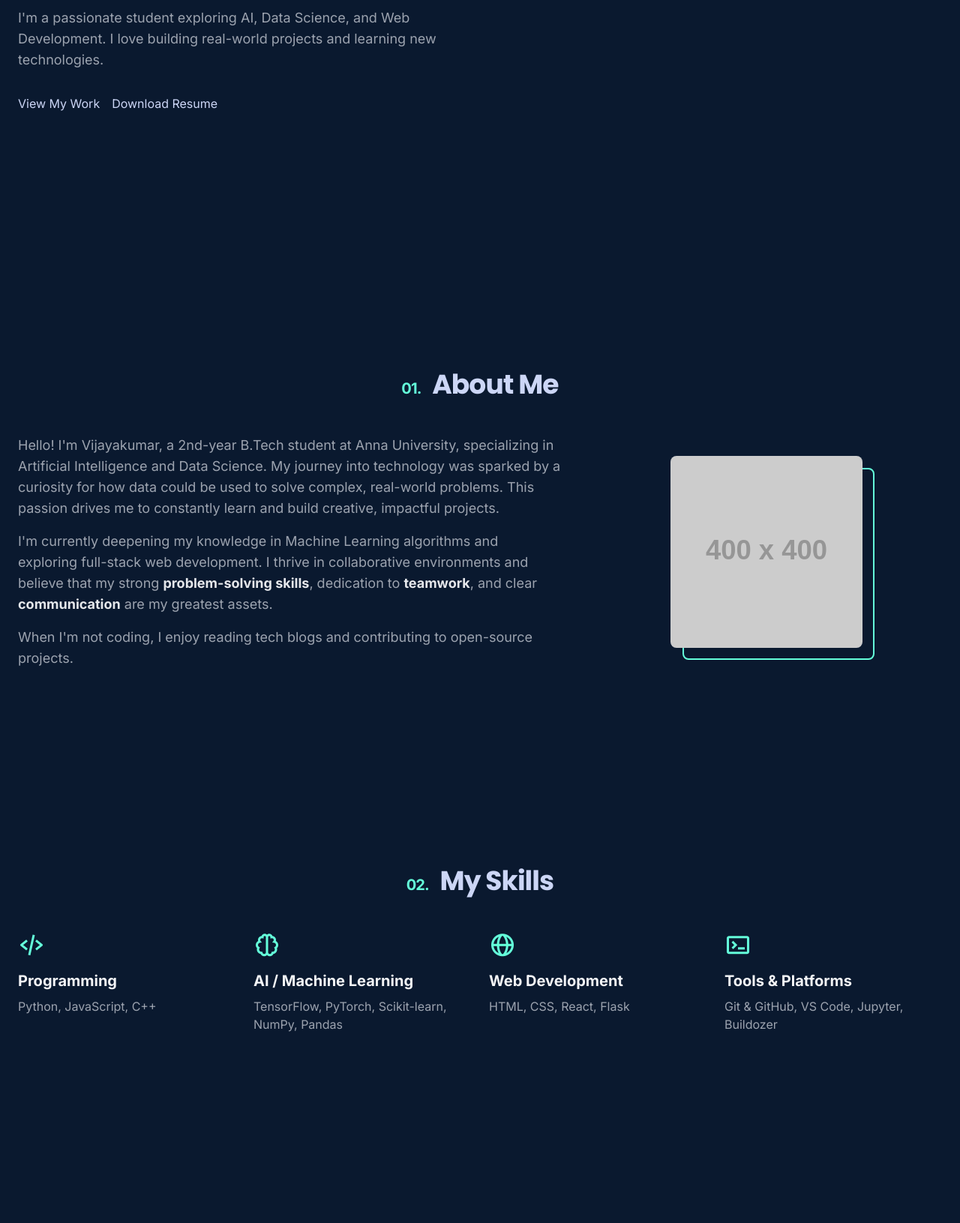
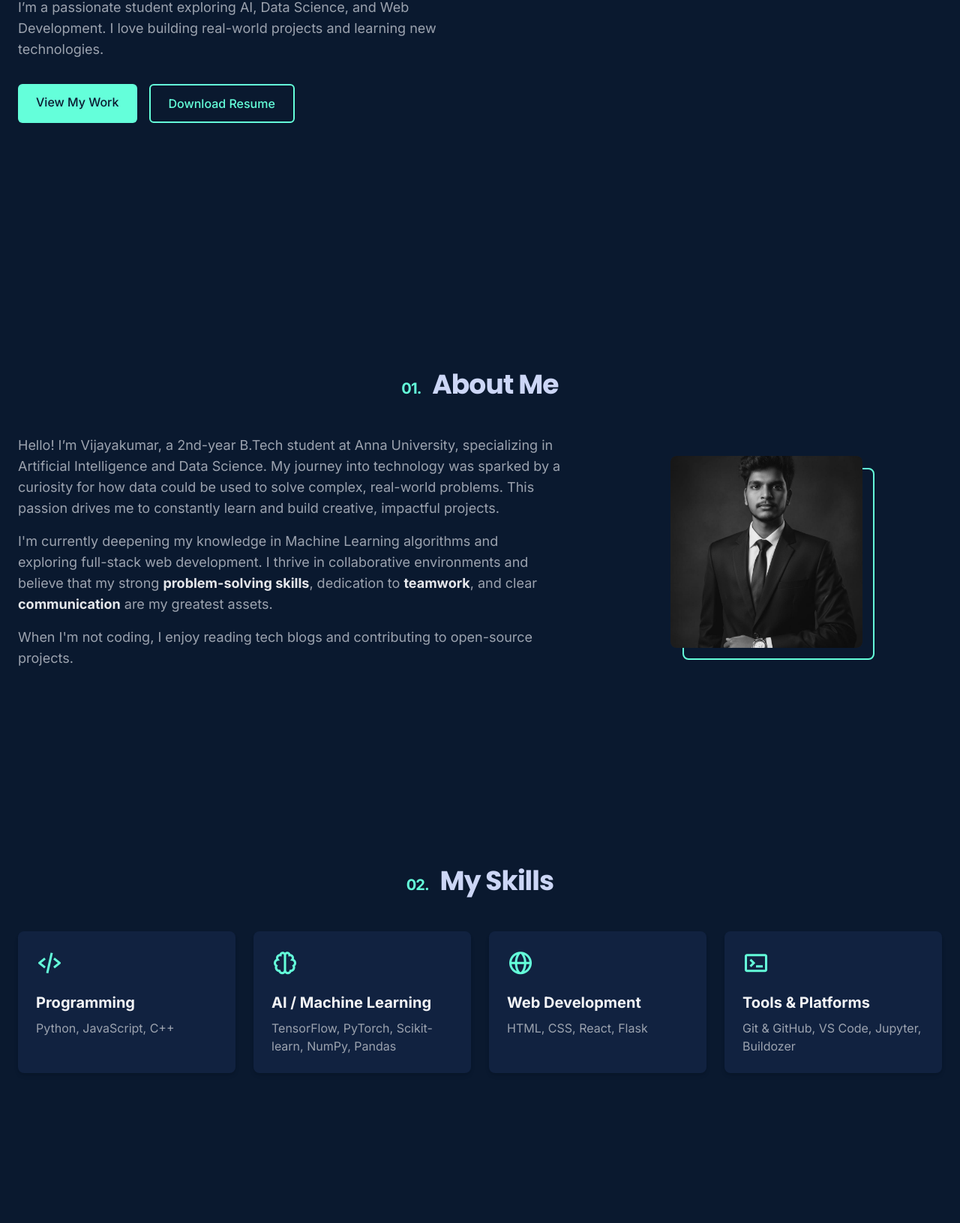
Before and after one commit to vijayaideveloper/Portfolio-, a plain HTML site: page index.html in a window 1280 px wide. Shown: the part 442-2073 px from the top of the page at 75% size. Drawn offline with nearby package versions, Linux system fonts and the light colour scheme; placeholder pictures from the web are drawn by us.

Commit message:
update 1.1

```diff
--- a/index.html
+++ b/index.html
@@ -1,4 +1,4 @@
-<meta name='viewport' content='width=device-width, initial-scale=1'/><!DOCTYPE html>
+<!DOCTYPE html>
 <html lang="en" class="scroll-smooth">
 
 <head>
@@ -21,45 +21,9 @@
     <link rel="preconnect" href="https://fonts.gstatic.com" crossorigin>
     <link href="https://fonts.googleapis.com/css2?family=Inter:wght@400;500;600;700&family=Poppins:wght@400;500;600;700&display=swap" rel="stylesheet">
 
-    <!-- Custom Styles -->
-    <style>
-        body {
-            font-family: 'Inter', sans-serif;
-            background-color: #0a192f; /* A darker, professional blue */
-            color: #ccd6f6;
-        }
-        .gradient-text {
-            background: linear-gradient(to right, #64ffda, #38bdf8);
-            -webkit-background-clip: text;
-            -webkit-text-fill-color: transparent;
-        }
-        .section-title {
-            font-family: 'Poppins', sans-serif;
-            font-weight: 700;
-            font-size: 2.25rem; /* 36px */
-            letter-spacing: -0.025em;
-            margin-bottom: 2.5rem; /* 40px */
-            text-align: center;
-        }
-        .section-title .section-number {
-            font-family: 'Inter', sans-serif;
-            color: #64ffda;
-            font-size: 1.25rem; /* 20px */
-            margin-right: 0.5rem;
-        }
-        .btn {
-            @apply inline-block px-6 py-3 rounded-md font-medium text-center transition-transform duration-300 transform hover:-translate-y-1;
-        }
-        .btn-primary {
-            @apply bg-[#64ffda] text-[#0a192f] hover:bg-opacity-90;
-        }
-        .btn-secondary {
-            @apply border-2 border-[#64ffda] text-[#64ffda] hover:bg-[#64ffda] hover:text-[#0a192f];
-        }
-        .card-base {
-            @apply bg-[#112240] rounded-lg shadow-lg p-6 transition-all duration-300 hover:shadow-cyan-400/20 hover:-translate-y-2;
-        }
-    </style>
+    <!-- Custom Stylesheet -->
+    <link rel="stylesheet" href="style.css">
+
 </head>
 
 <body class="antialiased">
@@ -76,7 +40,7 @@
                 <a href="#contact" class="hover:text-[#64ffda] transition-colors">Contact</a>
             </div>
             <a href="#contact" class="hidden md:block btn btn-secondary px-4 py-2">Hire Me</a>
-             <!-- Mobile Menu Button -->
+            <!-- Mobile Menu Button -->
             <button id="mobile-menu-button" class="md:hidden text-2xl">
                 <i class='bx bx-menu'></i>
             </button>
@@ -101,7 +65,7 @@
                 <h1 class="text-4xl md:text-7xl font-bold text-gray-100 mb-4">Vijayakumar.</h1>
                 <h2 class="text-3xl md:text-5xl font-bold text-gray-400 mb-6">B.Tech Student in AI & Data Science | Aspiring ML Engineer</h2>
                 <p class="text-lg text-gray-400 max-w-xl mb-8">
-                    I'm a passionate student exploring AI, Data Science, and Web Development. I love building real-world projects and learning new technologies.
+                    I’m a passionate student exploring AI, Data Science, and Web Development. I love building real-world projects and learning new technologies.
                 </p>
                 <div class="flex flex-col sm:flex-row gap-4">
                     <a href="#projects" class="btn btn-primary">View My Work</a>
@@ -118,10 +82,12 @@
             <div class="grid md:grid-cols-5 gap-10 items-center">
                 <div class="md:col-span-3 text-gray-400 text-lg space-y-4">
                     <p>
-                        Hello! I'm Vijayakumar, a 2nd-year B.Tech student at Anna University, specializing in Artificial Intelligence and Data Science. My journey into technology was sparked by a curiosity for how data could be used to solve complex, real-world problems. This passion drives me to constantly learn and build creative, impactful projects.
+                        Hello! I’m Vijayakumar, a 2nd-year B.Tech student at Anna University, specializing in Artificial Intelligence and Data Science. My journey into technology was sparked by a curiosity for how data could be used to solve complex, real-world problems. This
+                        passion drives me to constantly learn and build creative, impactful projects.
                     </p>
                     <p>
-                        I'm currently deepening my knowledge in Machine Learning algorithms and exploring full-stack web development. I thrive in collaborative environments and believe that my strong <strong class="text-gray-200">problem-solving skills</strong>, dedication to <strong class="text-gray-200">teamwork</strong>, and clear <strong class="text-gray-200">communication</strong> are my greatest assets.
+                        I'm currently deepening my knowledge in Machine Learning algorithms and exploring full-stack web development. I thrive in collaborative environments and believe that my strong <strong class="text-gray-200">problem-solving skills</strong>,
+                        dedication to <strong class="text-gray-200">teamwork</strong>, and clear <strong class="text-gray-200">communication</strong> are my greatest assets.
                     </p>
                     <p>
                         When I'm not coding, I enjoy reading tech blogs and contributing to open-source projects.
@@ -129,7 +95,7 @@
                 </div>
                 <div class="md:col-span-2 flex justify-center">
                     <div class="w-64 h-64 rounded-lg bg-[#112240] relative group">
-                        <img src="https://placehold.co/400x400/112240/64ffda?text=Your+Photo" alt="Vijayakumar" class="w-full h-full object-cover rounded-lg transition-transform duration-300 group-hover:translate-x-1 group-hover:-translate-y-1">
+                        <img src="images/Hello.jpg" alt="Vijayakumar" class="w-full h-full object-cover rounded-lg transition-all duration-300 grayscale group-hover:grayscale-0 group-hover:translate-x-1 group-hover:-translate-y-1">
                         <div class="absolute inset-0 border-2 border-[#64ffda] rounded-lg -z-10 transform translate-x-4 translate-y-4 transition-transform duration-300 group-hover:translate-x-2 group-hover:translate-y-2"></div>
                     </div>
                 </div>
@@ -197,14 +163,14 @@
                     </div>
                 </div>
                 <!-- Project 2 -->
-                 <div class="card-base grid md:grid-cols-2 gap-6 items-center">
+                <div class="card-base grid md:grid-cols-2 gap-6 items-center">
                     <div class="p-4 md:order-2">
                         <img src="https://placehold.co/600x400/112240/FFFFFF?text=Project+Screenshot" alt="IPL Data Analysis" class="rounded-lg shadow-md w-full">
                     </div>
                     <div class="md:order-1 md:text-right">
                         <h3 class="text-2xl font-bold text-gray-100 mb-3">IPL Data Analysis</h3>
                         <p class="text-gray-400 mb-4">
-                           An in-depth analysis of IPL datasets to uncover trends and patterns, visualized through interactive graphs.
+                            An in-depth analysis of IPL datasets to uncover trends and patterns, visualized through interactive graphs.
                         </p>
                         <div class="flex flex-wrap gap-2 mb-4 justify-start md:justify-end">
                             <span class="bg-[#0a192f] text-[#64ffda] text-sm font-medium px-3 py-1 rounded-full">Python</span>
@@ -255,7 +221,7 @@
             <p class="text-gray-400 mb-8 text-lg">
                 I'm currently seeking new opportunities and my inbox is always open. Whether you have a question or just want to say hi, I'll do my best to get back to you!
             </p>
-             <a href="mailto:vijayaicode@gmail.com" class="btn btn-primary text-lg">Say Hello</a>
+            <a href="mailto:vijayaicode@gmail.com" class="btn btn-primary text-lg">Say Hello</a>
 
             <div class="flex justify-center space-x-6 mt-12 text-2xl text-gray-400">
                 <a href="https://github.com/vijayaideveloper" target="_blank" rel="noopener noreferrer" class="hover:text-[#64ffda] transition-colors"><i class='bx bxl-github'></i></a>
@@ -272,26 +238,9 @@
         <p>Copyright &copy; 2025</p>
     </footer>
 
-    <!-- JavaScript for Mobile Menu -->
-    <script>
-        document.addEventListener('DOMContentLoaded', () => {
-            const mobileMenuButton = document.getElementById('mobile-menu-button');
-            const mobileMenu = document.getElementById('mobile-menu');
+    <!-- Custom JavaScript -->
+    <script src="script.js"></script>
 
-            mobileMenuButton.addEventListener('click', () => {
-                mobileMenu.classList.toggle('hidden');
-                mobileMenu.classList.toggle('flex');
-            });
+</body>
 
-            // Close menu when a link is clicked
-            const menuLinks = mobileMenu.querySelectorAll('a');
-            menuLinks.forEach(link => {
-                link.addEventListener('click', () => {
-                    mobileMenu.classList.add('hidden');
-                    mobileMenu.classList.remove('flex');
-                });
-            });
-        });
-    </script>
-</body>
 </html>
--- /dev/null
+++ b/style.css
@@ -0,0 +1,79 @@
+body {
+    font-family: 'Inter', sans-serif;
+    background-color: #0a192f;
+    /* A darker, professional blue */
+    color: #ccd6f6;
+    overflow-x: hidden;
+    /* Prevents horizontal scrollbar from animation */
+}
+
+.gradient-text {
+    background: linear-gradient(to right, #64ffda, #38bdf8);
+    -webkit-background-clip: text;
+    -webkit-text-fill-color: transparent;
+}
+
+.section-title {
+    font-family: 'Poppins', sans-serif;
+    font-weight: 700;
+    font-size: 2.25rem;
+    /* 36px */
+    letter-spacing: -0.025em;
+    margin-bottom: 2.5rem;
+    /* 40px */
+    text-align: center;
+}
+
+.section-title .section-number {
+    font-family: 'Inter', sans-serif;
+    color: #64ffda;
+    font-size: 1.25rem;
+    /* 20px */
+    margin-right: 0.5rem;
+}
+
+.btn {
+    display: inline-block;
+    padding: 0.75rem 1.5rem;
+    border-radius: 0.375rem;
+    font-weight: 500;
+    text-align: center;
+    transition: transform 0.3s;
+    transform: translateY(0);
+}
+
+.btn:hover {
+    transform: translateY(-0.125rem);
+}
+
+.btn-primary {
+    background-color: #64ffda;
+    color: #0a192f;
+}
+
+.btn-primary:hover {
+    background-color: rgba(100, 255, 218, 0.9);
+}
+
+.btn-secondary {
+    border: 2px solid #64ffda;
+    color: #64ffda;
+}
+
+.btn-secondary:hover {
+    background-color: #64ffda;
+    color: #0a192f;
+}
+
+.card-base {
+    background-color: #112240;
+    border-radius: 0.5rem;
+    box-shadow: 0 4px 6px -1px rgb(0 0 0 / 0.1), 0 2px 4px -2px rgb(0 0 0 / 0.1);
+    padding: 1.5rem;
+    transition: all 0.3s;
+}
+
+.card-base:hover {
+    box-shadow: 0 0 15px 0 rgba(100, 255, 218, 0.2);
+    transform: translateY(-0.5rem);
+}
```
Also changed, not shown: app.js (added, +19 -0 lines), images/Hello.jpg (added).
